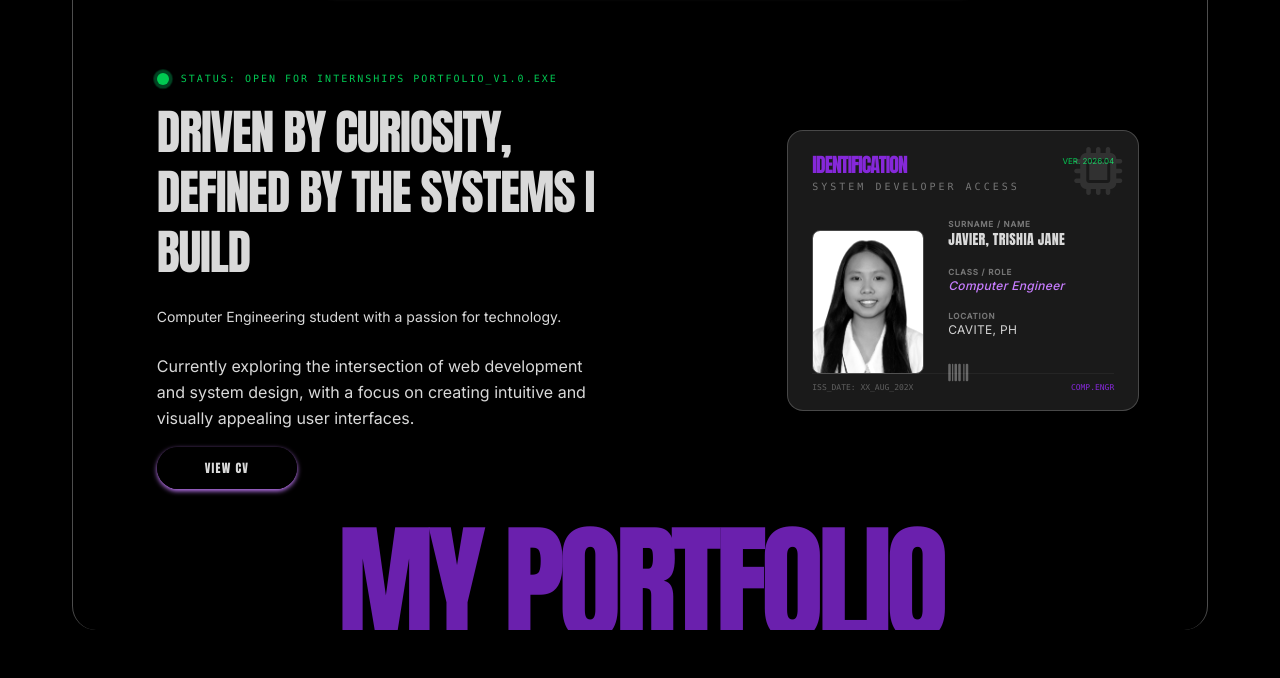
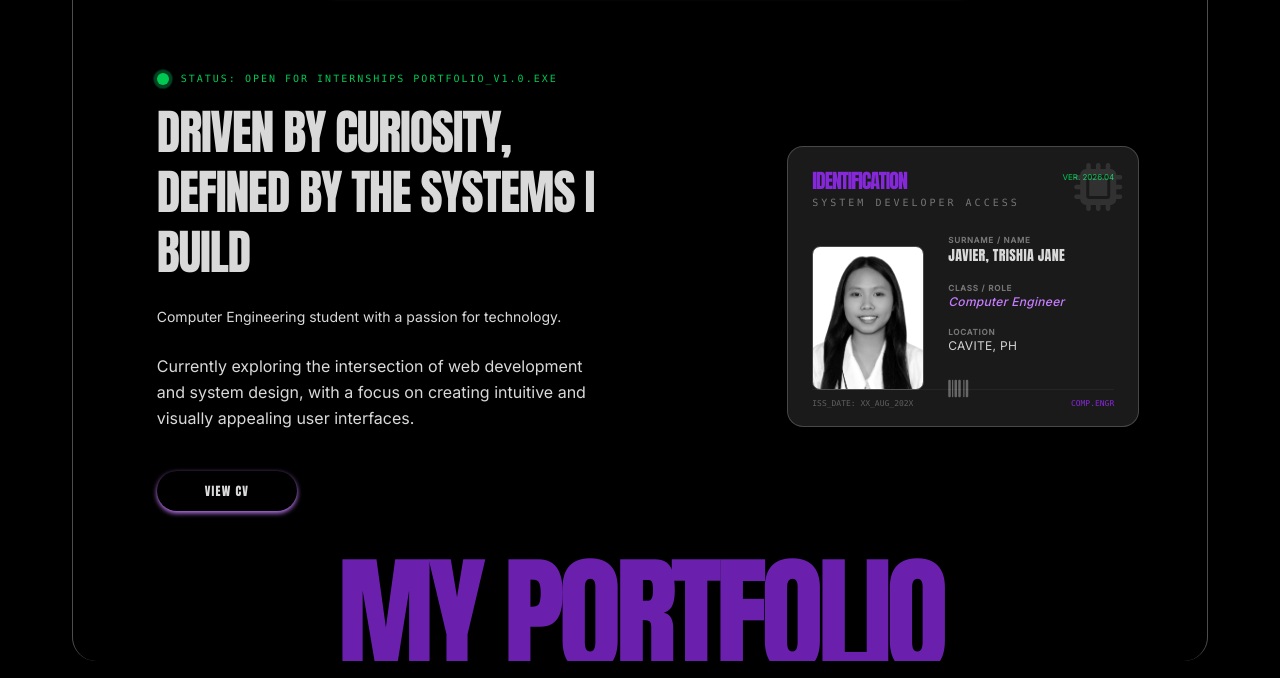
Before and after one commit to tijeyy/fortpolio, a website built with Vite: page index.html in a window 1280 px wide. Shown: the part 122-800 px from the top of the page. Built offline with nearby package versions, Linux system fonts and the light colour scheme.

Commit message:
Update index.html

```diff
--- a/index.html
+++ b/index.html
@@ -68,7 +68,7 @@
         </p>
         <a href="src/JAVIER,TRISHIA_RESUME.pdf" target="_blank" rel="noopener noreferrer"
           class="anton bg-black shadow-[0_2px_5px_#C77DFF] text-xs mt-4 px-12 py-3 rounded-full tracking-widest uppercase
-          hover:scale-105 hover:text-purple-300 transition duration-300 cursor-pointer">
+          inline-block hover:scale-105 hover:text-purple-300 transition duration-300 cursor-pointer">
           VIEW CV
         </a>
       </div>
```
